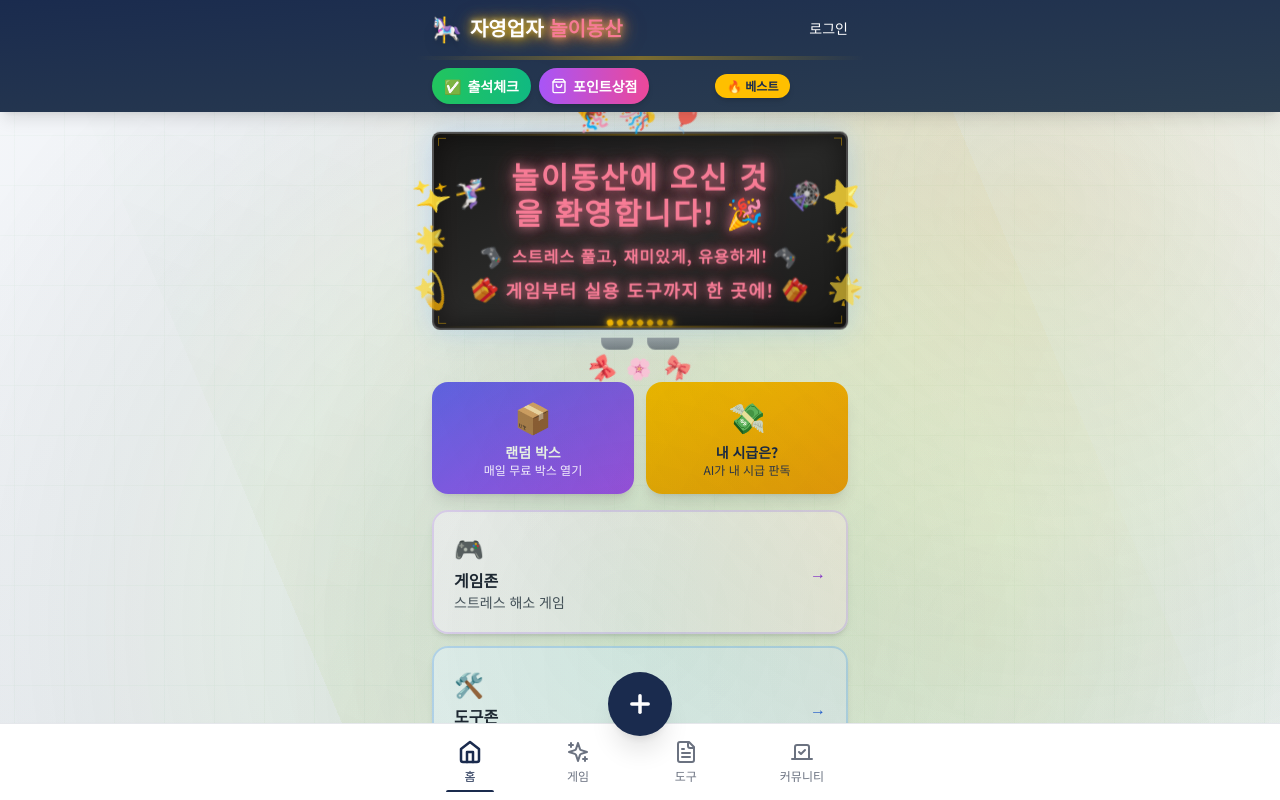
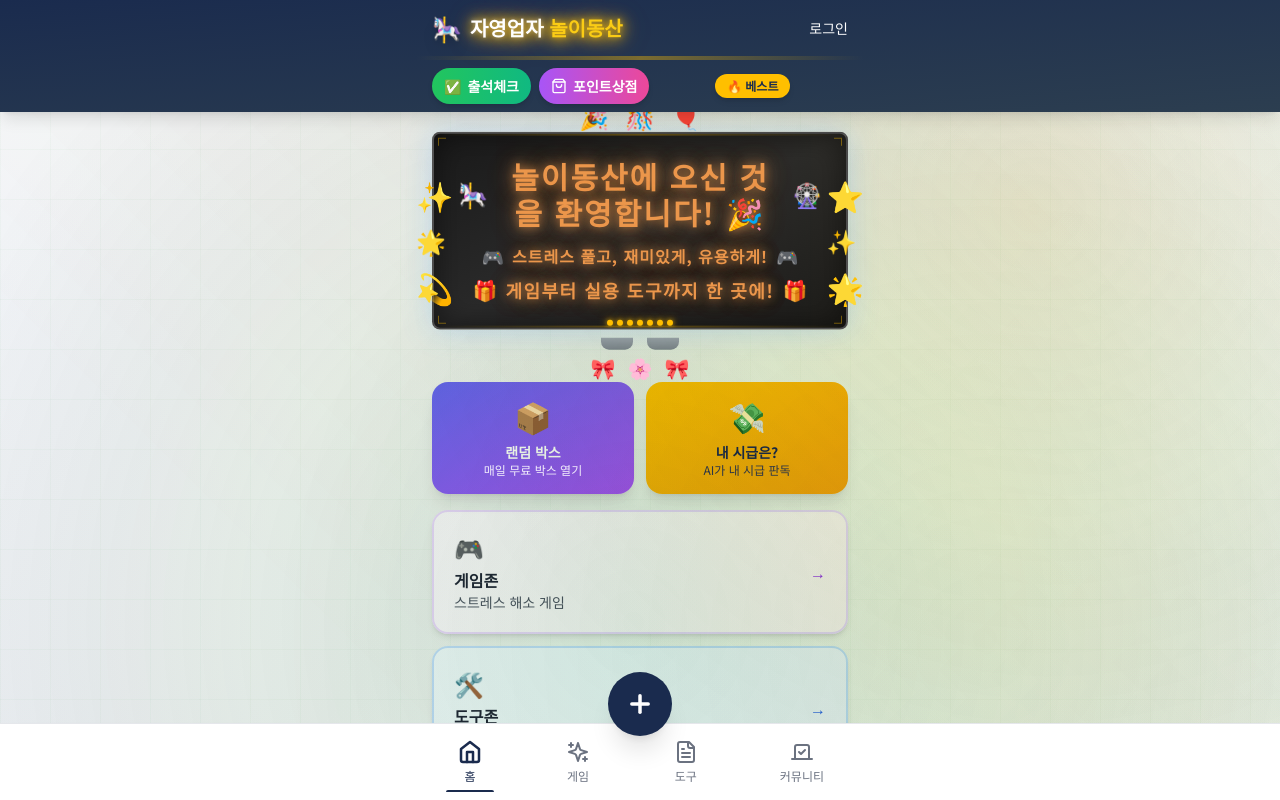
Before and after one commit to kimttl114/ceosoop3, a Next.js app: page / in a window 1280 px wide. Shown: the top 800 px of the page. Built offline with nearby package versions, Linux system fonts and the light colour scheme; no server answers; the database is empty.

Commit message:
Add subtle animations to main title and signboard with neon color shift effect

```diff
--- a/app/globals.css
+++ b/app/globals.css
@@ -1,19 +1,6 @@
 @tailwind base;
 @tailwind components;
 @tailwind utilities;
-
-@keyframes shimmer {
-  0% {
-    transform: translateX(-100%);
-  }
-  100% {
-    transform: translateX(100%);
-  }
-}
-
-.animate-shimmer {
-  animation: shimmer 3s infinite;
-}
 
 /* 문서 편집창 복사 방지 */
 .no-copy {
@@ -69,17 +56,6 @@ body::before {
     100px 100px;
   pointer-events: none;
   z-index: 0;
-  animation: mesh-move 20s linear infinite;
-}
-
-/* 메쉬 움직임 */
-@keyframes mesh-move {
-  0% {
-    background-position: 0% 0%, 0% 0%, 0% 0%, 0% 0%;
-  }
-  100% {
-    background-position: 50px 50px, -50px -50px, 100px 100px, -100px -100px;
-  }
 }
 
 /* 빛의 레이즈 효과 */
@@ -107,20 +83,7 @@ body::after {
   background-size: 200% 200%;
   pointer-events: none;
   z-index: 0;
-  animation: rays-rotate 30s linear infinite;
   opacity: 0.6;
-}
-
-/* 빛줄기 회전 */
-@keyframes rays-rotate {
-  0% {
-    background-position: 0% 0%;
-    transform: rotate(0deg);
-  }
-  100% {
-    background-position: 100% 100%;
-    transform: rotate(360deg);
-  }
 }
 
 /* 스크롤바 숨기기 */
@@ -131,199 +94,6 @@ body::after {
 
 .scrollbar-hide::-webkit-scrollbar {
   display: none;
-}
-
-/* 모달 애니메이션 */
-@keyframes slide-up {
-  from {
-    transform: translateY(100%);
-  }
-  to {
-    transform: translateY(0);
-  }
-}
-
-.animate-slide-up {
-  animation: slide-up 0.3s ease-out;
-}
-
-/* 환영 문구 애니메이션 */
-@keyframes welcome-fade-in {
-  from {
-    opacity: 0;
-    transform: translateY(-5px);
-  }
-  to {
-    opacity: 1;
-    transform: translateY(0);
-  }
-}
-
-@keyframes welcome-glow {
-  0%, 100% {
-    text-shadow: 0 0 8px rgba(255, 191, 0, 0.3),
-                 0 0 15px rgba(255, 191, 0, 0.2),
-                 0 0 25px rgba(255, 191, 0, 0.15);
-  }
-  50% {
-    text-shadow: 0 0 12px rgba(255, 191, 0, 0.4),
-                 0 0 20px rgba(255, 191, 0, 0.3),
-                 0 0 35px rgba(255, 191, 0, 0.2);
-  }
-}
-
-@keyframes welcome-float {
-  0%, 100% {
-    transform: translateY(0);
-  }
-  50% {
-    transform: translateY(-2px);
-  }
-}
-
-.animate-welcome-fade-in {
-  animation: welcome-fade-in 1.5s ease-out;
-}
-
-.animate-welcome-glow {
-  animation: welcome-glow 5s ease-in-out infinite;
-}
-
-.animate-welcome-float {
-  animation: welcome-float 6s ease-in-out infinite;
-}
-
-/* 메인 제목 애니메이션 */
-@keyframes title-fade-in {
-  from {
-    opacity: 0;
-    transform: translateX(-10px);
-  }
-  to {
-    opacity: 1;
-    transform: translateX(0);
-  }
-}
-
-@keyframes title-glow {
-  0%, 100% {
-    text-shadow: 0 0 6px rgba(255, 191, 0, 0.4),
-                 0 0 12px rgba(255, 191, 0, 0.3),
-                 0 0 20px rgba(255, 191, 0, 0.2),
-                 0 2px 4px rgba(0, 0, 0, 0.2);
-  }
-  50% {
-    text-shadow: 0 0 10px rgba(255, 191, 0, 0.5),
-                 0 0 18px rgba(255, 191, 0, 0.4),
-                 0 0 30px rgba(255, 191, 0, 0.3),
-                 0 2px 5px rgba(0, 0, 0, 0.25);
-  }
-}
-
-.animate-title-fade-in {
-  animation: title-fade-in 1.2s ease-out;
-}
-
-.animate-title-glow {
-  animation: title-glow 5s ease-in-out infinite;
-}
-
-/* 숲색 발광 애니메이션 */
-@keyframes forest-glow {
-  0%, 100% {
-    text-shadow:
-      0 0 8px rgba(34, 197, 94, 0.6),
-      0 0 15px rgba(34, 197, 94, 0.4),
-      0 0 25px rgba(34, 197, 94, 0.3),
-      0 2px 4px rgba(0, 0, 0, 0.2);
-  }
-  50% {
-    text-shadow:
-      0 0 12px rgba(34, 197, 94, 0.8),
-      0 0 25px rgba(34, 197, 94, 0.6),
-      0 0 40px rgba(34, 197, 94, 0.4),
-      0 2px 6px rgba(0, 0, 0, 0.3);
-  }
-}
-
-.animate-forest-glow {
-  animation: forest-glow 3s ease-in-out infinite;
-}
-
-/* 가게 간판 스타일 애니메이션 */
-@keyframes signboard-flicker {
-  0%, 100% {
-    opacity: 1;
-    filter: brightness(1);
-  }
-  50% {
-    opacity: 0.95;
-    filter: brightness(1.1);
-  }
-}
-
-@keyframes neon-pulse {
-  0%, 100% {
-    text-shadow:
-      0 0 5px #FFBF00,
-      0 0 10px #FFBF00,
-      0 0 15px #FFBF00,
-      0 0 20px #FFBF00,
-      0 0 35px #FFBF00,
-      0 0 40px #FFBF00;
-  }
-  50% {
-    text-shadow:
-      0 0 2px #FFBF00,
-      0 0 5px #FFBF00,
-      0 0 8px #FFBF00,
-      0 0 12px #FFBF00,
-      0 0 18px #FFBF00,
-      0 0 25px #FFBF00;
-  }
-}
-
-@keyframes border-glow {
-  0%, 100% {
-    box-shadow:
-      0 0 5px #FFBF00,
-      0 0 10px #FFBF00,
-      0 0 15px #FFBF00,
-      inset 0 0 10px rgba(255, 191, 0, 0.3);
-  }
-  50% {
-    box-shadow:
-      0 0 10px #FFBF00,
-      0 0 20px #FFBF00,
-      0 0 30px #FFBF00,
-      0 0 40px #FFBF00,
-      inset 0 0 15px rgba(255, 191, 0, 0.5);
-  }
-}
-
-@keyframes led-scroll {
-  0% {
-    background-position: -200% 50%;
-  }
-  100% {
-    background-position: 200% 50%;
-  }
-}
-
-.animate-signboard-flicker {
-  animation: signboard-flicker 2s ease-in-out infinite;
-}
-
-.animate-neon-pulse {
-  animation: neon-pulse 2s ease-in-out infinite;
-}
-
-.animate-border-glow {
-  animation: border-glow 2s ease-in-out infinite;
-}
-
-.animate-led-scroll {
-  animation: led-scroll 3s linear infinite;
 }
 
 /* 간판 스타일 클래스 */
@@ -354,13 +124,57 @@ body::after {
   background-size: 200% 100%;
 }
 
-/* 환영 메시지 화려한 애니메이션 */
-@keyframes welcome-shimmer {
-  0% {
-    background-position: -200% center;
+/* 메인 제목 애니메이션 */
+@keyframes title-fade-in {
+  from {
+    opacity: 0;
+    transform: translateY(-8px);
   }
-  100% {
-    background-position: 200% center;
+  to {
+    opacity: 1;
+    transform: translateY(0);
+  }
+}
+
+@keyframes title-glow {
+  0%, 100% {
+    text-shadow: 0 0 8px rgba(255, 191, 0, 0.4),
+                 0 0 15px rgba(255, 191, 0, 0.3),
+                 0 0 25px rgba(255, 191, 0, 0.2);
+  }
+  50% {
+    text-shadow: 0 0 12px rgba(255, 191, 0, 0.5),
+                 0 0 20px rgba(255, 191, 0, 0.4),
+                 0 0 35px rgba(255, 191, 0, 0.3);
+  }
+}
+
+.animate-title-fade-in {
+  animation: title-fade-in 1s ease-out;
+}
+
+.animate-title-glow {
+  animation: title-glow 4s ease-in-out infinite;
+}
+
+/* 간판 애니메이션 */
+@keyframes welcome-fade-in {
+  from {
+    opacity: 0;
+    transform: translateY(-10px);
+  }
+  to {
+    opacity: 1;
+    transform: translateY(0);
+  }
+}
+
+@keyframes welcome-float {
+  0%, 100% {
+    transform: translateY(0px);
+  }
+  50% {
+    transform: translateY(-3px);
   }
 }
 
@@ -371,87 +185,20 @@ body::after {
   }
   50% {
     transform: scale(1.01);
-    filter: brightness(1.1);
+    filter: brightness(1.05);
   }
 }
 
-@keyframes welcome-sparkle {
-  0%, 100% {
-    opacity: 0.6;
-    transform: scale(0.95) rotate(0deg);
-  }
-  25% {
-    opacity: 0.8;
-    transform: scale(1.05) rotate(45deg);
-  }
-  50% {
-    opacity: 1;
-    transform: scale(1.1) rotate(90deg);
-  }
-  75% {
-    opacity: 0.8;
-    transform: scale(1.05) rotate(135deg);
-  }
+.animate-welcome-fade-in {
+  animation: welcome-fade-in 1.2s ease-out;
 }
 
-.animate-welcome-sparkle {
-  animation: welcome-sparkle 4s ease-in-out infinite;
+.animate-welcome-float {
+  animation: welcome-float 5s ease-in-out infinite;
 }
 
-@keyframes welcome-glow-intense {
-  0%, 100% {
-    text-shadow:
-      0 0 10px rgba(255, 191, 0, 0.8),
-      0 0 20px rgba(255, 191, 0, 0.6),
-      0 0 30px rgba(255, 191, 0, 0.4),
-      0 0 40px rgba(255, 191, 0, 0.3),
-      0 0 50px rgba(255, 191, 0, 0.2);
-    filter: brightness(1);
-  }
-  50% {
-    text-shadow:
-      0 0 20px rgba(255, 191, 0, 1),
-      0 0 30px rgba(255, 191, 0, 0.8),
-      0 0 40px rgba(255, 191, 0, 0.6),
-      0 0 50px rgba(255, 191, 0, 0.4),
-      0 0 60px rgba(255, 191, 0, 0.3);
-    filter: brightness(1.3);
-  }
-}
-
-@keyframes welcome-border-sparkle {
-  0%, 100% {
-    border-color: rgba(255, 191, 0, 0.7);
-    box-shadow: 0 0 10px rgba(255, 191, 0, 0.3);
-  }
-  50% {
-    border-color: rgba(255, 191, 0, 1);
-    box-shadow: 0 0 20px rgba(255, 191, 0, 0.6), 0 0 30px rgba(255, 191, 0, 0.4);
-  }
-}
-
-@keyframes welcome-float-smooth {
-  0%, 100% {
-    transform: translateY(0px) rotate(0deg);
-  }
-  25% {
-    transform: translateY(-2px) rotate(0.3deg);
-  }
-  50% {
-    transform: translateY(-3px) rotate(0deg);
-  }
-  75% {
-    transform: translateY(-2px) rotate(-0.3deg);
-  }
-}
-
-@keyframes welcome-gradient-shift {
-  0%, 100% {
-    background-position: 0% 50%;
-  }
-  50% {
-    background-position: 100% 50%;
-  }
+.animate-welcome-pulse {
+  animation: welcome-pulse 3s ease-in-out infinite;
 }
 
 @keyframes welcome-neon-color-shift {
@@ -513,72 +260,8 @@ body::after {
   }
 }
 
-.animate-welcome-shimmer {
-  background: linear-gradient(
-    90deg,
-    transparent,
-    rgba(255, 255, 255, 0.2),
-    transparent
-  );
-  background-size: 200% 100%;
-  animation: welcome-shimmer 6s ease-in-out infinite;
-  background-clip: text;
-  -webkit-background-clip: text;
-}
-
-.animate-welcome-pulse {
-  animation: welcome-pulse 4s ease-in-out infinite;
-}
-
-.animate-welcome-glow-intense {
-  animation: welcome-glow-intense 4s ease-in-out infinite;
-}
-
-.animate-welcome-border-sparkle {
-  animation: welcome-border-sparkle 4s ease-in-out infinite;
-}
-
-.animate-welcome-float-smooth {
-  animation: welcome-float-smooth 6s ease-in-out infinite;
-}
-
-.animate-welcome-gradient-shift {
-  background: linear-gradient(
-    -45deg,
-    rgba(255, 191, 0, 0.08),
-    rgba(255, 215, 0, 0.08),
-    rgba(255, 191, 0, 0.08),
-    rgba(255, 165, 0, 0.08)
-  );
-  background-size: 400% 400%;
-  animation: welcome-gradient-shift 8s ease infinite;
-}
-
 .animate-welcome-neon-color-shift {
-  animation: welcome-neon-color-shift 10s ease-in-out infinite;
-}
-
-/* 떨어지는 잎 애니메이션 */
-@keyframes leaf-fall {
-  0% {
-    transform: translateY(-10vh) rotate(0deg);
-    opacity: 0;
-  }
-  10% {
-    opacity: 0.7;
-  }
-  90% {
-    opacity: 0.5;
-  }
-  100% {
-    transform: translateY(110vh) rotate(720deg);
-    opacity: 0;
-  }
-}
-
-.leaf-fall {
-  animation: leaf-fall linear infinite;
-  will-change: transform, opacity;
+  animation: welcome-neon-color-shift 8s ease-in-out infinite;
 }
 
 /* 영수증 스타일 */
--- a/app/page.tsx
+++ b/app/page.tsx
@@ -444,7 +444,7 @@ export default function Home() {
               <span className="text-2xl filter drop-shadow-lg">🎠</span>
               <span className="relative inline-block">
                 <span className="relative z-10 animate-title-glow font-extrabold drop-shadow-[0_2px_8px_rgba(255,191,0,0.5)]">
-                  자영업자 <span className="text-yellow-400 animate-welcome-neon-color-shift inline-block">놀이동산</span>
+                  자영업자 <span className="text-yellow-400 inline-block">놀이동산</span>
                 </span>
                 <span className="absolute inset-0 animate-title-glow opacity-50 blur-[2px] font-extrabold">
                   자영업자 <span className="text-yellow-400">놀이동산</span>
@@ -510,14 +510,14 @@ export default function Home() {
           <div className="px-4 py-2 flex items-center justify-between gap-2">
             <button
               onClick={() => router.push('/checkin')}
-              className="px-3 py-2 bg-gradient-to-r from-green-500 to-emerald-500 text-white rounded-full text-sm font-bold shadow-md hover:shadow-lg transition-all duration-300 hover:scale-[1.02] flex items-center gap-1.5 flex-shrink-0"
+              className="px-3 py-2 bg-gradient-to-r from-green-500 to-emerald-500 text-white rounded-full text-sm font-bold shadow-md flex items-center gap-1.5 flex-shrink-0"
             >
               <span>✅</span>
               <span className="hidden sm:inline">출석체크</span>
             </button>
             <button
               onClick={() => router.push('/shop')}
-              className="px-3 py-2 bg-gradient-to-r from-purple-500 to-pink-500 text-white rounded-full text-sm font-bold shadow-md hover:shadow-lg transition-all duration-300 hover:scale-[1.02] flex items-center gap-1.5 flex-shrink-0"
+              className="px-3 py-2 bg-gradient-to-r from-purple-500 to-pink-500 text-white rounded-full text-sm font-bold shadow-md flex items-center gap-1.5 flex-shrink-0"
             >
               <ShoppingBag size={16} />
               <span className="hidden sm:inline">포인트상점</span>
@@ -533,24 +533,24 @@ export default function Home() {
 
       {/* 환영 문구 - 가게 간판 스타일 */}
       <div className="max-w-md mx-auto px-4 pt-5 pb-4">
-        <div className="relative animate-welcome-fade-in animate-welcome-float-smooth scale-[0.85] origin-top">
+        <div className="relative animate-welcome-fade-in animate-welcome-float scale-[0.85] origin-top">
           {/* 좌우 장식 이모티콘 */}
           <div className="absolute -left-4 top-1/2 -translate-y-1/2 z-20 flex flex-col gap-3">
-            <div className="text-3xl animate-welcome-sparkle" style={{ animationDelay: '0s' }}>✨</div>
-            <div className="text-2xl animate-welcome-sparkle" style={{ animationDelay: '0.5s' }}>🌟</div>
-            <div className="text-3xl animate-welcome-sparkle" style={{ animationDelay: '1s' }}>💫</div>
+            <div className="text-3xl">✨</div>
+            <div className="text-2xl">🌟</div>
+            <div className="text-3xl">💫</div>
           </div>
           <div className="absolute -right-4 top-1/2 -translate-y-1/2 z-20 flex flex-col gap-3">
-            <div className="text-3xl animate-welcome-sparkle" style={{ animationDelay: '0.3s' }}>⭐</div>
-            <div className="text-2xl animate-welcome-sparkle" style={{ animationDelay: '0.8s' }}>✨</div>
-            <div className="text-3xl animate-welcome-sparkle" style={{ animationDelay: '1.3s' }}>🌟</div>
+            <div className="text-3xl">⭐</div>
+            <div className="text-2xl">✨</div>
+            <div className="text-3xl">🌟</div>
           </div>
 
           {/* 상단 장식 이모티콘 */}
           <div className="absolute -top-8 left-1/2 -translate-x-1/2 z-20 flex gap-4">
-            <div className="text-2xl animate-welcome-sparkle" style={{ animationDelay: '0s' }}>🎉</div>
-            <div className="text-2xl animate-welcome-sparkle" style={{ animationDelay: '0.4s' }}>🎊</div>
-            <div className="text-2xl animate-welcome-sparkle" style={{ animationDelay: '0.8s' }}>🎈</div>
+            <div className="text-2xl">🎉</div>
+            <div className="text-2xl">🎊</div>
+            <div className="text-2xl">🎈</div>
           </div>
 
           {/* 간판 본체 */}
@@ -559,8 +559,8 @@ export default function Home() {
           }}>
             {/* LED 배경 효과 (더 화려하게) */}
             <div className="absolute inset-0 opacity-[0.05]">
-              <div className="absolute inset-0 led-background animate-led-scroll"></div>
-              <div className="absolute inset-0 bg-gradient-to-r from-transparent via-[#FFBF00]/10 to-transparent animate-welcome-shimmer"></div>
+              <div className="absolute inset-0 led-background"></div>
+              <div className="absolute inset-0 bg-gradient-to-r from-transparent via-[#FFBF00]/10 to-transparent"></div>
             </div>
 
             {/* 간판 상하단 라인 (약하게) */}
@@ -576,34 +576,34 @@ export default function Home() {
             <div className="relative z-10 text-center">
               {/* 메인 제목 - 놀이동산 간판 스타일 */}
               <div className="flex items-center justify-center gap-3 mb-3">
-                <span className="text-2xl animate-welcome-sparkle" style={{ animationDelay: '0s' }}>🎠</span>
+                <span className="text-2xl">🎠</span>
                 <h2 className="text-3xl font-black animate-welcome-pulse animate-welcome-neon-color-shift" style={{
                   letterSpacing: '2px',
                 }}>
                   놀이동산에 오신 것을 환영합니다! 🎉
                 </h2>
-                <span className="text-2xl animate-welcome-sparkle" style={{ animationDelay: '0.5s' }}>🎡</span>
+                <span className="text-2xl">🎡</span>
               </div>
 
               {/* 부제목 */}
               <div className="space-y-1.5">
                 <div className="flex items-center justify-center gap-2">
-                  <span className="text-lg animate-welcome-sparkle" style={{ animationDelay: '0.2s' }}>🎮</span>
+                  <span className="text-lg">🎮</span>
                   <p className="text-base font-bold leading-relaxed animate-welcome-pulse animate-welcome-neon-color-shift" style={{
                     letterSpacing: '1px',
                   }}>
                     스트레스 풀고, 재미있게, 유용하게!
                   </p>
-                  <span className="text-lg animate-welcome-sparkle" style={{ animationDelay: '0.7s' }}>🎮</span>
+                  <span className="text-lg">🎮</span>
                 </div>
                 <div className="flex items-center justify-center gap-2">
-                  <span className="text-xl animate-welcome-sparkle" style={{ animationDelay: '0.4s' }}>🎁</span>
+                  <span className="text-xl">🎁</span>
                   <p className="text-lg font-black animate-welcome-pulse animate-welcome-neon-color-shift" style={{
                     letterSpacing: '1.5px',
                   }}>
                     게임부터 실용 도구까지 한 곳에!
                   </p>
-                  <span className="text-xl animate-welcome-sparkle" style={{ animationDelay: '0.9s' }}>🎁</span>
+                  <span className="text-xl">🎁</span>
                 </div>
               </div>
             </div>
@@ -613,9 +613,8 @@ export default function Home() {
               {Array.from({ length: 7 }).map((_, i) => (
                 <div
                   key={i}
-                  className="w-1.5 h-1.5 rounded-full bg-[#FFBF00] animate-welcome-sparkle"
+                  className="w-1.5 h-1.5 rounded-full bg-[#FFBF00]"
                   style={{
-                    animationDelay: `${i * 0.2}s`,
                     boxShadow: '0 0 5px rgba(255, 191, 0, 0.8), 0 0 10px rgba(255, 191, 0, 0.5)',
                   }}
                 ></div>
@@ -631,9 +630,9 @@ export default function Home() {
 
           {/* 하단 장식 이모티콘 */}
           <div className="absolute -bottom-8 left-1/2 -translate-x-1/2 z-20 flex gap-3">
-            <div className="text-xl animate-welcome-sparkle" style={{ animationDelay: '0.2s' }}>🎀</div>
-            <div className="text-xl animate-welcome-sparkle" style={{ animationDelay: '0.6s' }}>🌸</div>
-            <div className="text-xl animate-welcome-sparkle" style={{ animationDelay: '1s' }}>🎀</div>
+            <div className="text-xl">🎀</div>
+            <div className="text-xl">🌸</div>
+            <div className="text-xl">🎀</div>
           </div>
         </div>
       </div>
@@ -644,7 +643,7 @@ export default function Home() {
           {/* 랜덤 박스 */}
           <button
             onClick={() => router.push('/games/box')}
-            className="bg-gradient-to-br from-indigo-500 to-purple-500 rounded-2xl p-4 text-white shadow-lg hover:shadow-xl transition-all duration-300 hover:scale-[1.02]"
+            className="bg-gradient-to-br from-indigo-500 to-purple-500 rounded-2xl p-4 text-white shadow-lg"
           >
             <div className="text-3xl mb-2">📦</div>
             <div className="text-sm font-bold">랜덤 박스</div>
@@ -654,7 +653,7 @@ export default function Home() {
           {/* 내 시급은? */}
           <button
             onClick={() => router.push('/diagnose')}
-            className="bg-gradient-to-br from-[#FFBF00] to-[#F59E0B] rounded-2xl p-4 text-[#1A2B4E] shadow-lg hover:shadow-xl transition-all duration-300 hover:scale-[1.02]"
+            className="bg-gradient-to-br from-[#FFBF00] to-[#F59E0B] rounded-2xl p-4 text-[#1A2B4E] shadow-lg"
           >
             <div className="text-3xl mb-2">💸</div>
             <div className="text-sm font-bold">내 시급은?</div>
@@ -699,7 +698,7 @@ export default function Home() {
             className="block bg-gradient-to-r from-purple-50 to-pink-50 rounded-2xl p-5 border-2 border-purple-200 hover:border-purple-300 transition shadow-md hover:shadow-lg relative overflow-hidden"
           >
             {/* 반짝이는 효과 */}
-            <div className="absolute inset-0 bg-gradient-to-r from-transparent via-white/30 to-transparent animate-welcome-shimmer"></div>
+            <div className="absolute inset-0 bg-gradient-to-r from-transparent via-white/30 to-transparent"></div>
 
             <div className="flex items-center justify-between relative z-10">
               <div>
--- a/components/WriteModal.tsx
+++ b/components/WriteModal.tsx
@@ -763,7 +763,7 @@ export default function WriteModal({
       {/* 등록 성공 모달 */}
       {showSuccessModal && (
         <div className="fixed inset-0 bg-black bg-opacity-50 z-[60] flex items-end">
-          <div className="bg-white w-full rounded-t-3xl p-6 animate-slide-up">
+          <div className="bg-white w-full rounded-t-3xl p-6">
             <div className="text-center">
               <div className="w-16 h-16 bg-green-100 rounded-full flex items-center justify-center mx-auto mb-4">
                 <svg
```
